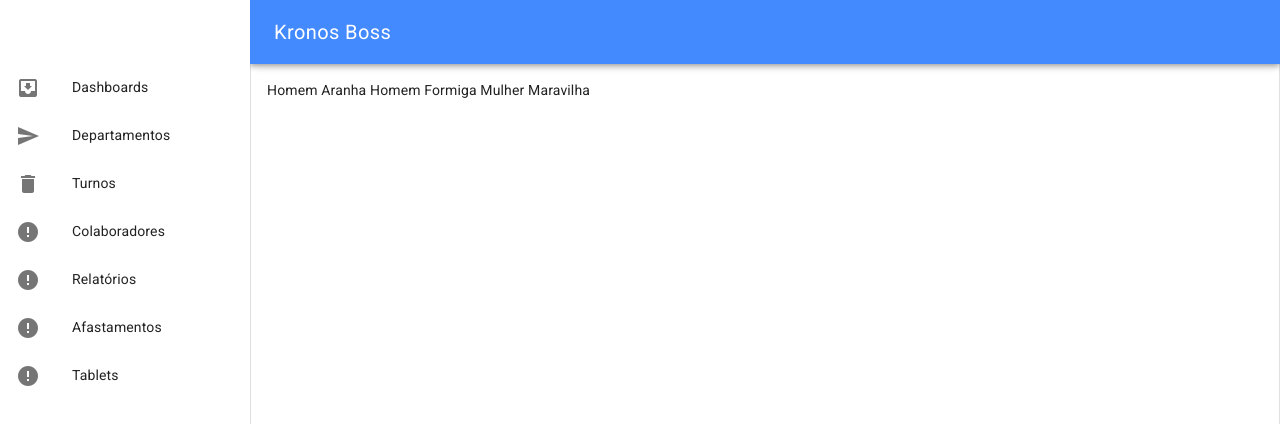
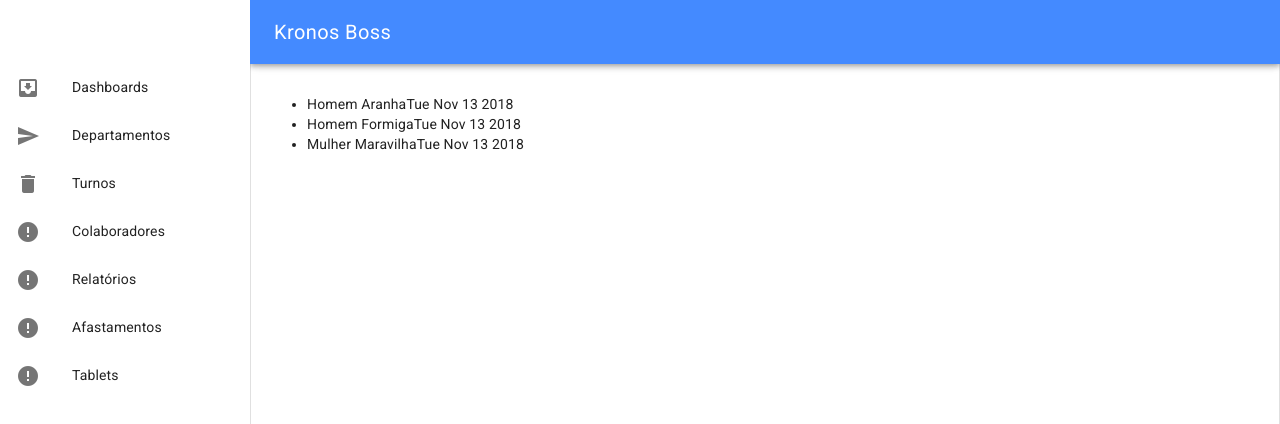
Before and after one commit to RichardBezerra/kronos-boss-ui, a Vue app: page /#/ in a window 1280 px wide. Shown: the top 424 px of the page. Built offline with nearby package versions, Linux system fonts and the light colour scheme.

Commit message:
Adding new field to show a formated version of Data Cadastro

```diff
--- a/src/components/ListaColaboradores.vue
+++ b/src/components/ListaColaboradores.vue
@@ -1,8 +1,11 @@
 <template>
     <div>
-        <span v-for="item in colaboradoresAtivos" :key="item.id">
-            {{ item.nome }}
-        </span>
+        <ul>
+            <li v-for="item in colaboradoresAtivos" :key="item.id">
+                <span>{{ item.nome }}</span>
+                <span>{{ item.dataCadastroFormatada }}</span>
+            </li>
+        </ul>
     </div>
 </template>
 
--- a/src/store.js
+++ b/src/store.js
@@ -6,15 +6,20 @@ Vue.use(Vuex)
 export default new Vuex.Store({
   state: {
     colaboradores: [
-      { id: 1, nome: 'Homem Aranha', dataCadastro: Date.now(), status: true },
-      { id: 2, nome: 'Homem Formiga', dataCadastro: Date.now(), status: true },
-      { id: 3, nome: 'Vespa', dataCadastro: Date.now(), status: false },
-      { id: 4, nome: 'Mulher Maravilha', dataCadastro: Date.now(), status: true },
-      { id: 5, nome: 'Super-man', dataCadastro: Date.now(), status: false }
+      { id: 1, nome: 'Homem Aranha', dataCadastro: new Date(), status: true },
+      { id: 2, nome: 'Homem Formiga', dataCadastro: new Date(), status: true },
+      { id: 3, nome: 'Vespa', dataCadastro: new Date(), status: false },
+      { id: 4, nome: 'Mulher Maravilha', dataCadastro: new Date(), status: true },
+      { id: 5, nome: 'Super-man', dataCadastro: new Date(), status: false }
     ]
   },
   getters: {
-    colaboradoresAtivos: state => { return state.colaboradores.filter(c => c.status) }
+    colaboradoresAtivos: state => {
+      return state
+        .colaboradores
+        .filter(colab => colab.status)
+        .map(c => { return { ...c, dataCadastroFormatada: c.dataCadastro.toDateString() } })
+    }
   },
   mutations: {
 
```
Also changed, not shown: 1 other file (tests, documents, lock files or other folders).
